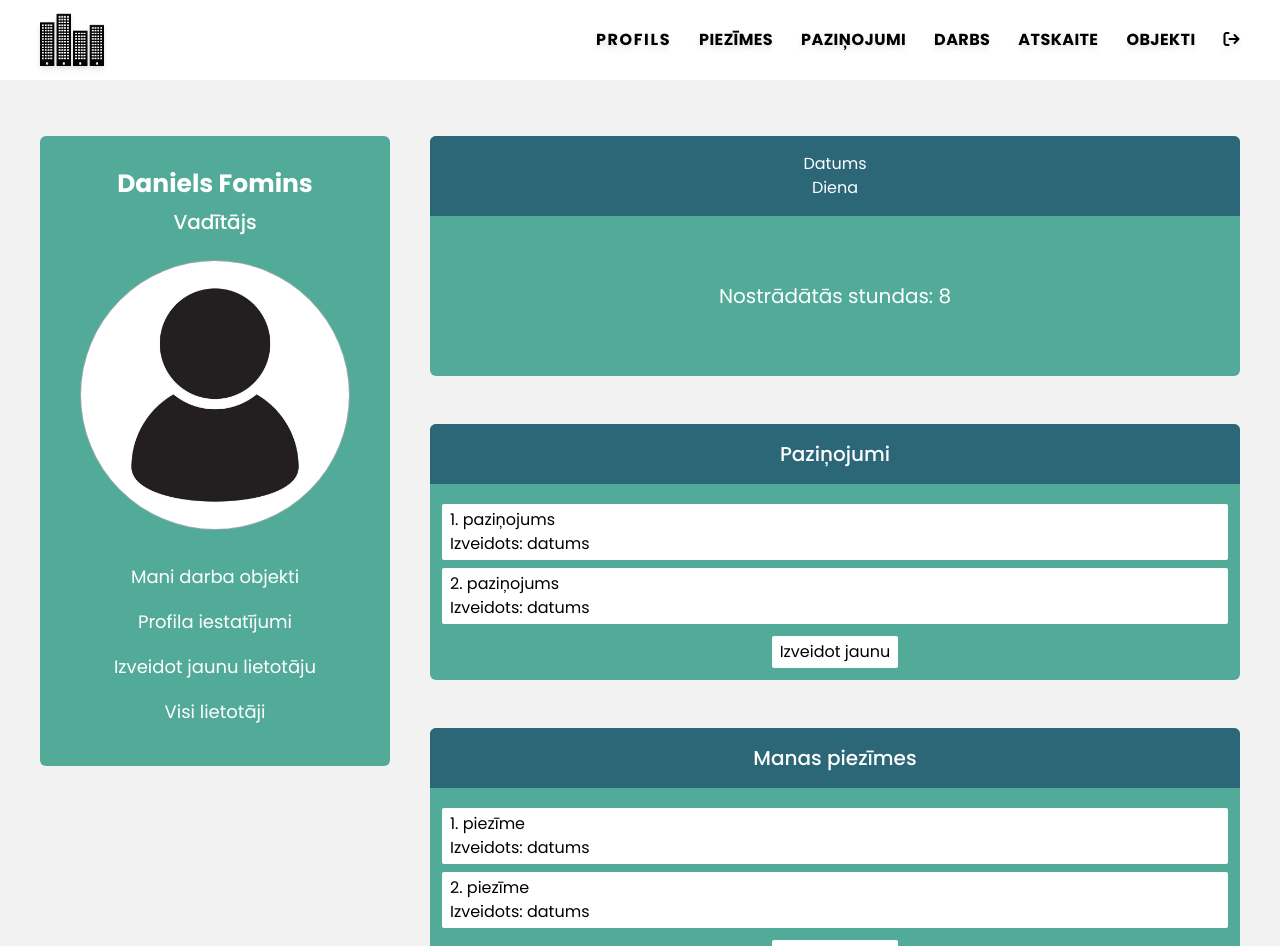
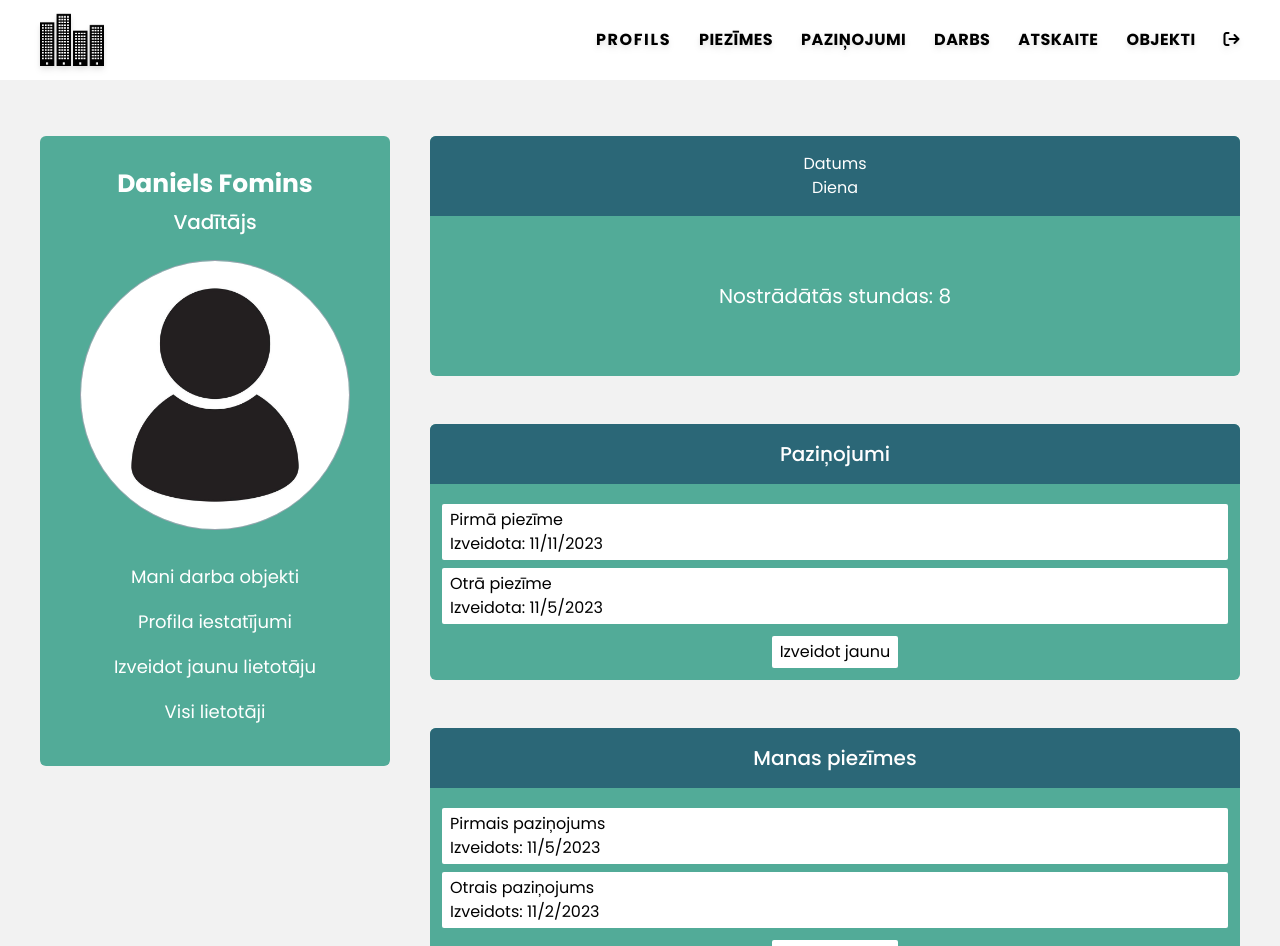
Before and after one commit to dfomins/intek-react, a React (Vite) app: page / in a window 1280 px wide. Shown: the top 946 px of the page. Built offline with nearby package versions, Linux system fonts and the light colour scheme.

Commit message:
updated profile, notes, notifications lists and links

```diff
--- a/src/components/Data.jsx
+++ b/src/components/Data.jsx
@@ -25,24 +25,24 @@ export const notes = [{
     id: 1,
     title: 'Pirmā piezīme',
     content: 'asdasdasd',
-    createdAt: '11-11-2023'
+    createdAt: new Date("2023-11-11")
 }, {
     id: 2,
     title: 'Otrā piezīme',
     content: 'asdasdasd',
-    createdAt: '10-11-2023'
+    createdAt: new Date("2023-11-05")
 }];
 
 export const notifications = [{
     id: 1,
     title: 'Pirmais paziņojums',
     content: 'asdasdasd',
-    createdAt: '05-11-2023',
+    createdAt: new Date("2023-11-05"),
     createdBy: users[0].name + " " + users[0].surname
 }, {
     id: 2,
     title: 'Otrais paziņojums',
     content: 'asdasdasd',
-    createdAt: '02-11-2023',
+    createdAt: new Date("2023-11-02"),
     createdBy: users[0].name + " " + users[0].surname
 }];
--- a/src/components/Notes.jsx
+++ b/src/components/Notes.jsx
@@ -18,10 +18,10 @@ function Notes() {
         <ul className="h-[500px] mb-5 overflow-y-scroll text-white">
         {notes.map((note, index) => (
           <li key={note.id} className={`${index == notes.length - 1 ? "" : "mb-2"}`}>
-            <Link to={note.id}>
+            <Link to={`${note.id}`}>
               <div className="p-3 bg-system-blue hover:bg-system-blue-hovered rounded-sm">
                 <p className="text-lg font-medium truncate">{note.title}</p>
-                <p>{note.createdAt}</p>
+                <p>{note.createdAt.toLocaleDateString()}</p>
               </div>
             </Link>
           </li>
--- a/src/components/Notifications.jsx
+++ b/src/components/Notifications.jsx
@@ -18,10 +18,10 @@ function Notifications() {
         <ul className="h-[500px] mb-5 overflow-y-scroll text-white">
           {notifications.map((notification, index) => (
             <li key={notification.id} className={`${index == notifications.length - 1 ? "" : "mb-2"}`}>
-              <Link to={notification.id}>
+              <Link to={`${notification.id}`}>
                 <div className="p-3 bg-system-blue hover:bg-system-blue-hovered rounded-sm">
                   <p className="text-lg font-medium truncate">{notification.title}</p>
-                  <p>{notification.createdAt}</p>
+                  <p>{notification.createdAt.toLocaleDateString()}</p>
                   <p>Izveidoja: {notification.createdBy}</p>
                 </div>
               </Link>
--- a/src/components/Profile.jsx
+++ b/src/components/Profile.jsx
@@ -2,6 +2,8 @@
 
 import { Link } from "react-router-dom";
 import profilePicture from "../images/profile/profile-picture.jpg";
+import { notes } from "./Data";
+import { notifications } from "./Data";
 
 function Profile() {
   return (
@@ -48,22 +50,16 @@ function Profile() {
             <div className="flex flex-col items-center grow py-3 text-black">
               <div className="w-full px-3 pt-2 pb-3">
                 <ul className="space-y-2">
-                  <li>
-                    <a href="#">
-                      <div className="profile-list-item">
-                        <p>1. paziņojums</p>
-                        <p>Izveidots: datums</p>
-                      </div>
-                    </a>
-                  </li>
-                  <li>
-                    <a href="#">
-                      <div className="profile-list-item">
-                        <p>2. paziņojums</p>
-                        <p>Izveidots: datums</p>
-                      </div>
-                    </a>
-                  </li>
+                  {notes.map(note => (
+                    <li key={note.id}>
+                      <Link to="piezimes/{note.id}">
+                        <div className="profile-list-item">
+                          <p>{note.title}</p>
+                          <p>Izveidota: {note.createdAt.toLocaleDateString()}</p>
+                        </div>
+                      </Link>
+                    </li>
+                  ))}
                 </ul>
               </div>
               <div>
@@ -78,22 +74,16 @@ function Profile() {
             <div className="flex flex-col items-center grow py-3 text-black">
               <div className="w-full px-3 pt-2 pb-3">
                 <ul className="space-y-2">
-                  <li>
-                    <a href="#">
+                  {notifications.map(notification => (
+                    <li key={notification.id}>
+                    <Link to={`pazinojumi/${notification.id}`}>
                       <div className="profile-list-item">
-                        <p>1. piezīme</p>
-                        <p>Izveidots: datums</p>
+                        <p>{notification.title}</p>
+                        <p>Izveidots: {notification.createdAt.toLocaleDateString()}</p>
                       </div>
-                    </a>
+                    </Link>
                   </li>
-                  <li>
-                    <a href="#">
-                      <div className="profile-list-item">
-                        <p>2. piezīme</p>
-                        <p>Izveidots: datums</p>
-                      </div>
-                    </a>
-                  </li>
+                  ))}
                 </ul>
               </div>
               <div>
```
